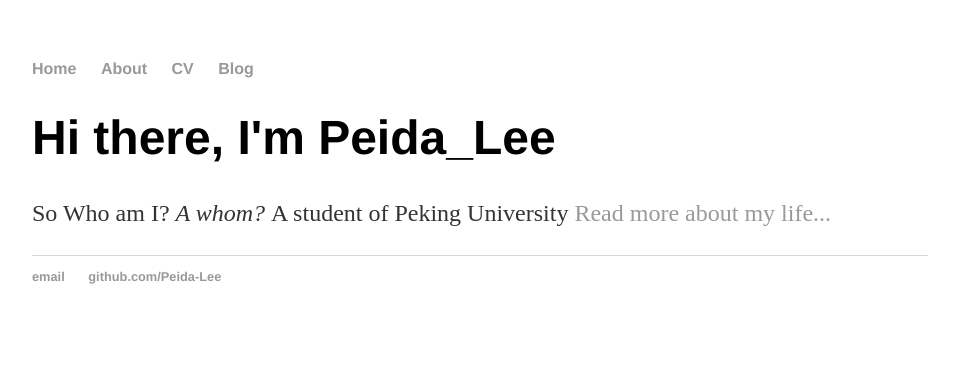
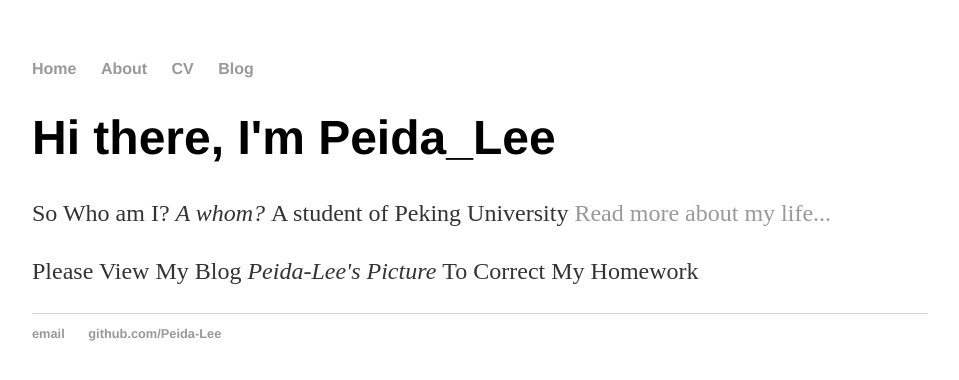
Before and after one commit to Peida-Lee/Introduction, a Jekyll site: the page built from index.html, in a window 1280 px wide. Shown: the top 380 px of the page, without its empty margins (160-1119 px from the left). Built offline with Jekyll 4.4.1, drawn with Linux system fonts in a browser that asks for light colours.

Commit message:
Update index.html

```diff
--- a/index.html
+++ b/index.html
@@ -5,4 +5,5 @@ title: Peida_Lee's Introduction
 <div class="blurb">
     <h1>Hi there, I'm Peida_Lee</h1>
      <p>So Who am I? <em> A whom? </em> A student of Peking University <a href="/about">Read more about my life...</a></p>
+    <p>Please View My Blog<em> Peida-Lee's Picture </em>To Correct My Homework</p>
 </div><!-- /.blurb -->
```
